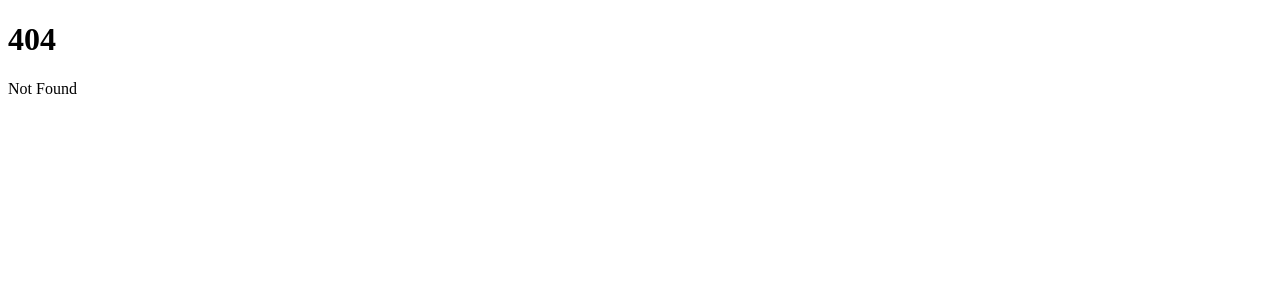
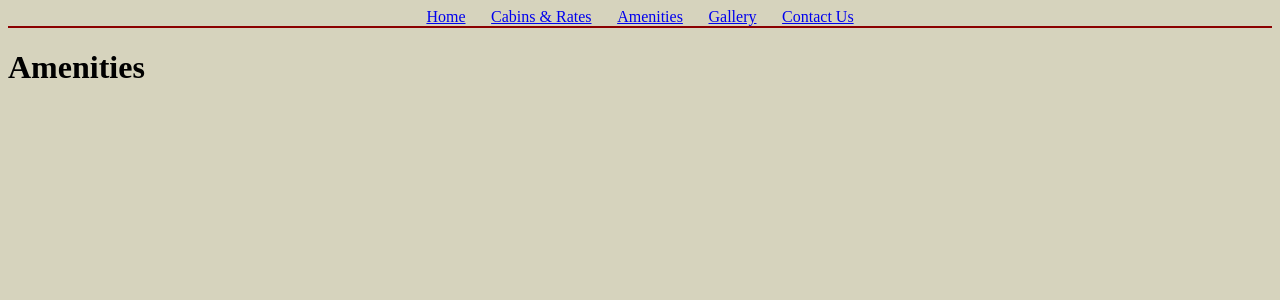
Before and after one commit to rmacdonald00/sebago, a SvelteKit app: page /amenities in a window 1280 px wide. Before the commit this address had no page. Shown: the top 300 px of the page. Built offline with nearby package versions, Linux system fonts and the light colour scheme.

Commit message:
nav menu

```diff
--- a/src/app.html
+++ b/src/app.html
@@ -1,12 +1,27 @@
 <!doctype html>
 <html lang="en">
+
 <head>
 	<meta charset="utf-8" />
 	<link rel="icon" href="%sveltekit.assets%/favicon.png" />
 	<meta name="viewport" content="width=device-width, initial-scale=1" />
 	%sveltekit.head%
 </head>
+
 <body data-sveltekit-preload-data="hover">
 	<div style="display: contents">%sveltekit.body%</div>
 </body>
+
 </html>
+
+<style>
+	:root {
+		--tan: #d6d3bd;
+		--white: #ffffff;
+		--sebago-red: #8B0000;
+	}
+
+	body {
+		background-color: var(--tan);
+	}
+</style>
--- /dev/null
+++ b/src/routes/+layout.svelte
@@ -0,0 +1,18 @@
+<div class={'header'}>
+<a  href="/">Home</a>
+<a  href="/cabins-and-rates">Cabins & Rates</a>
+<a  href="/amenities">Amenities</a>
+<a  href="/gallery">Gallery</a>
+<a  href="/contact-us">Contact Us</a>
+</div>
+<slot/>
+
+<style>
+    .header {
+        display: flex;
+        flex-direction: row;
+        justify-content: center;
+        column-gap: 2vw;
+        border-bottom: 2px var(--sebago-red) solid;
+    }
+</style>
--- /dev/null
+++ b/src/routes/amenities/+page.svelte
@@ -0,0 +1 @@
+<h1>Amenities</h1>
--- /dev/null
+++ b/src/routes/cabins-and-rates/+page.svelte
@@ -0,0 +1 @@
+<h1>Cabins & Rates</h1>
--- /dev/null
+++ b/src/routes/contact-us/+page.svelte
@@ -0,0 +1 @@
+<h1>Contact Us</h1>
--- /dev/null
+++ b/src/routes/gallery/+page.svelte
@@ -0,0 +1 @@
+<h1>Gallery</h1>
```
Also changed, not shown: src/routes/+page.svelte (+7 -2 lines). Lines whose indentation alone changed are shown as unchanged.
